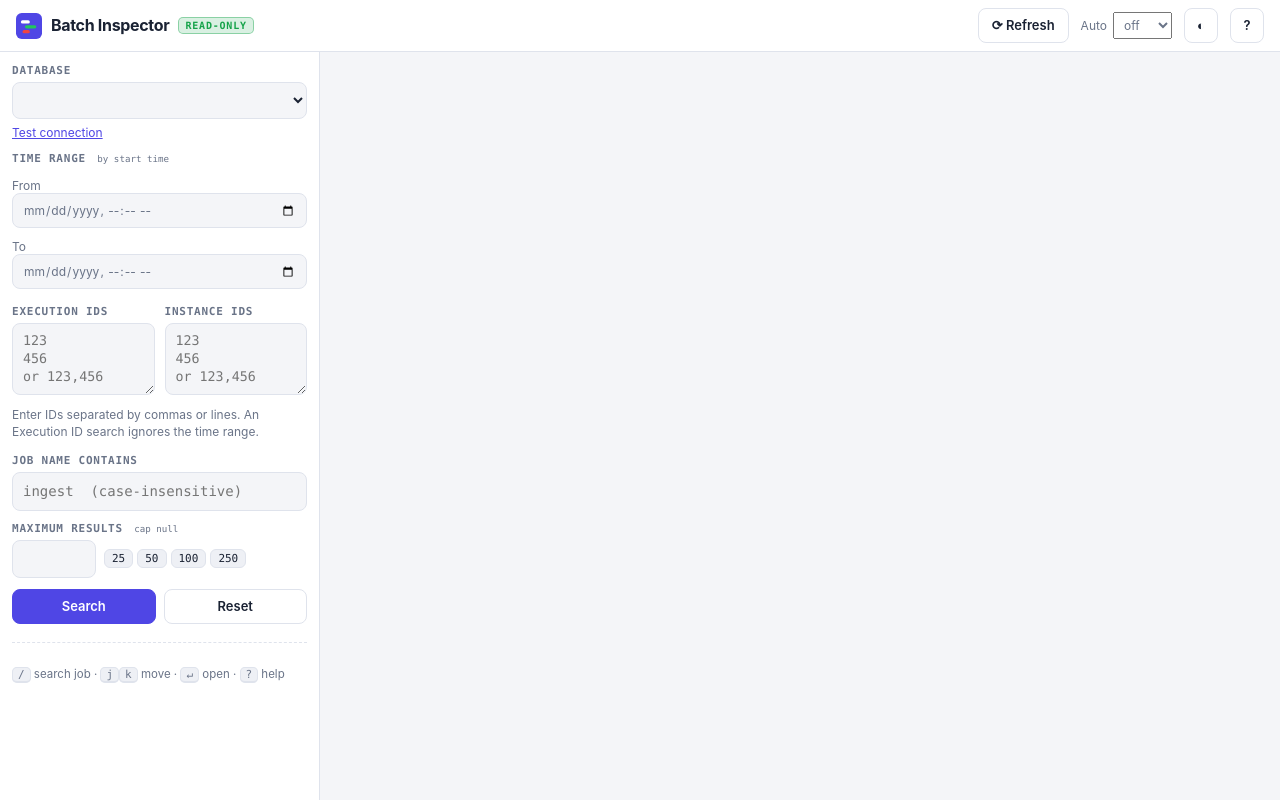
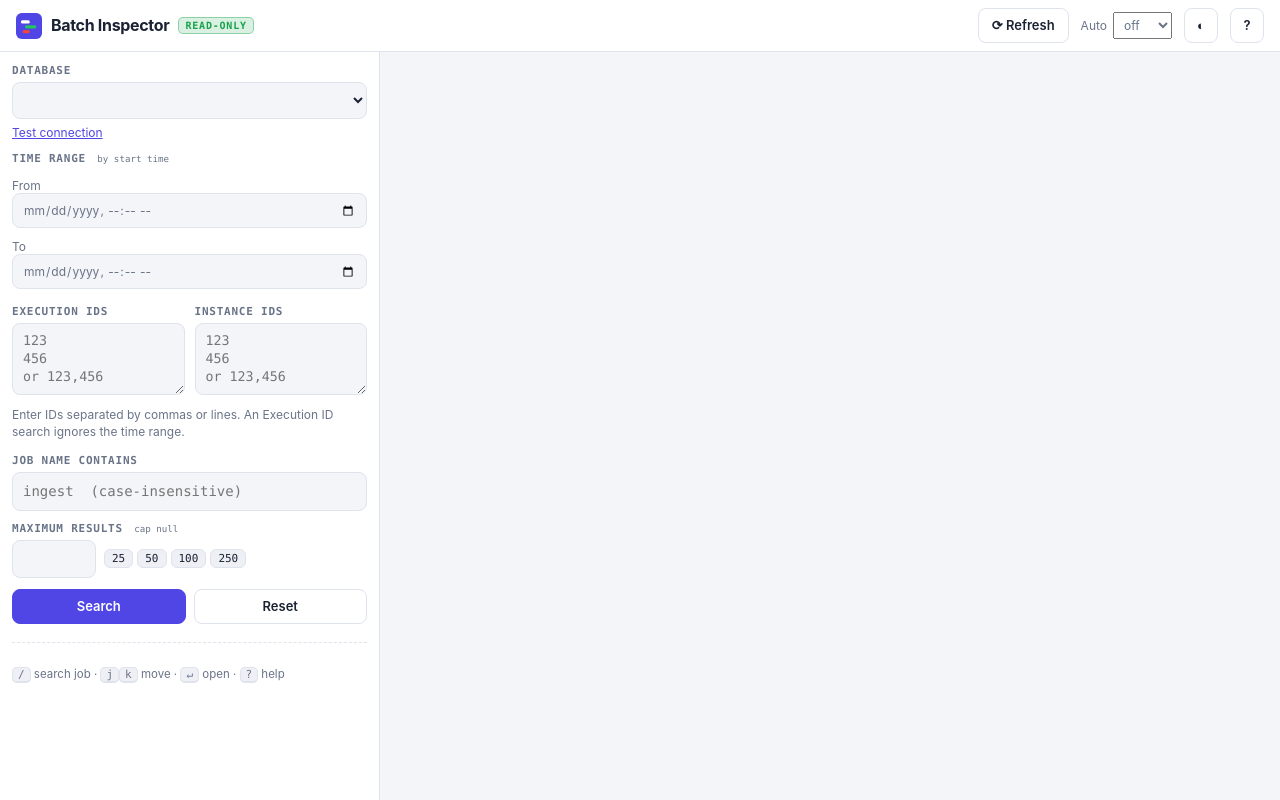
Before and after one commit to mehul-kaps/spring-batch-inspector, a Spring app: template src/main/resources/templates/index.html in a window 1280 px wide. Run offline with Thymeleaf, Linux system fonts and the light colour scheme; the template is opened without the code that fills it, so the values that code supplies are empty.

Commit message:
Fix search panel textarea alignment
Co-authored-by: Copilot <223556219+Copilot@users.noreply.github.com>

```diff
--- a/src/main/resources/static/css/app.css
+++ b/src/main/resources/static/css/app.css
@@ -6,7 +6,7 @@
   --font-ui: "Inter", "Segoe UI Variable Text", "Segoe UI", system-ui, -apple-system, "Helvetica Neue", Roboto, Arial, sans-serif;
   --font-mono: "JetBrains Mono", "Cascadia Code", "Fira Code", "SF Mono", ui-monospace, Menlo, Consolas, "Liberation Mono", monospace;
   --hdr: 52px;
-  --side: 320px;
+  --side: 380px;
   --radius: 10px;
 
   --bg: #f4f5f8; --panel: #ffffff; --panel2: #eef0f5; --text: #1a2233; --muted: #6a7488;
@@ -91,7 +91,8 @@ body[data-env^="prod"] .sidebar { top: calc(var(--hdr) + 22px); height: calc(100
 .field input, .field select, .field textarea { width: 100%; padding: 8px 10px; border: 1px solid var(--border); border-radius: 8px; background: var(--bg); }
 .field input:focus, .field select:focus, .field textarea:focus { border-color: var(--accent); outline: none; box-shadow: 0 0 0 3px color-mix(in srgb, var(--accent) 22%, transparent); }
 .field textarea.id-list { resize: vertical; min-height: 72px; line-height: 1.35; }
-.field.two { display: grid; grid-template-columns: 1fr 1fr; gap: 10px; }
+.field.id-fields { display: grid; grid-template-columns: repeat(2, minmax(0, 1fr)); gap: 10px; }
+.field.two { display: grid; grid-template-columns: minmax(0, 1fr); gap: 10px; }
 .inline { display: flex; align-items: center; gap: 8px; margin-top: 5px; flex-wrap: wrap; }
 .field input.narrow { width: 84px; }
 .presets { display: flex; gap: 4px; }
@@ -307,4 +308,7 @@ dialog::backdrop { background: rgba(0,0,0,.45); }
   .tabs { padding: 0 6px; }
   .tabpanel { padding: 10px 8px 16px; }
 }
+@media (max-width: 700px) {
+  .field.id-fields { grid-template-columns: 1fr; }
+}
 @media (prefers-reduced-motion: reduce) { * { animation: none !important; transition: none !important; } }
--- a/src/main/resources/templates/index.html
+++ b/src/main/resources/templates/index.html
@@ -74,7 +74,7 @@
                 </div>
             </fieldset>
 
-            <div class="field two">
+            <div class="field id-fields">
                 <div>
                     <label for="executionId">Execution IDs</label>
                     <textarea id="executionId" name="executionId" class="mono id-list" rows="3" autocomplete="off"
```
